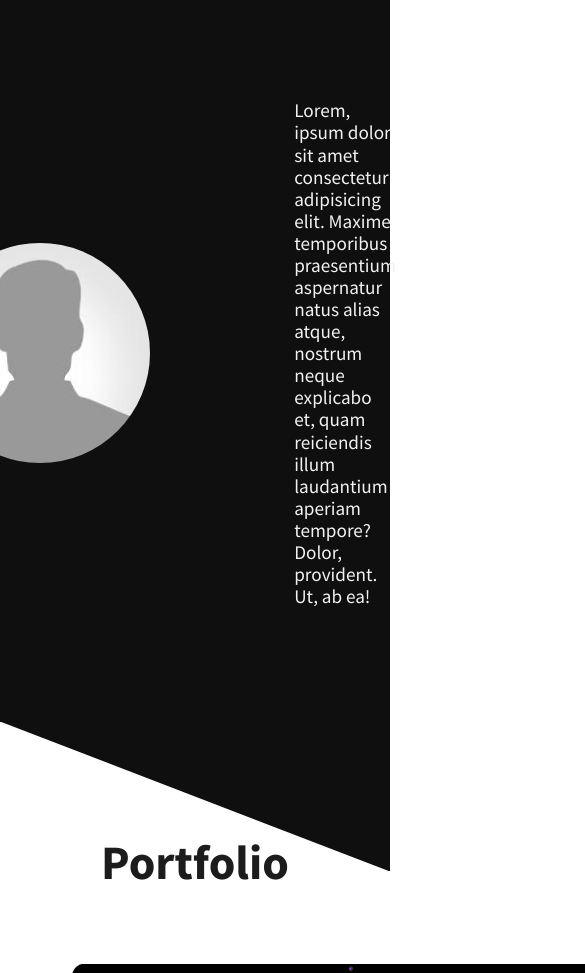
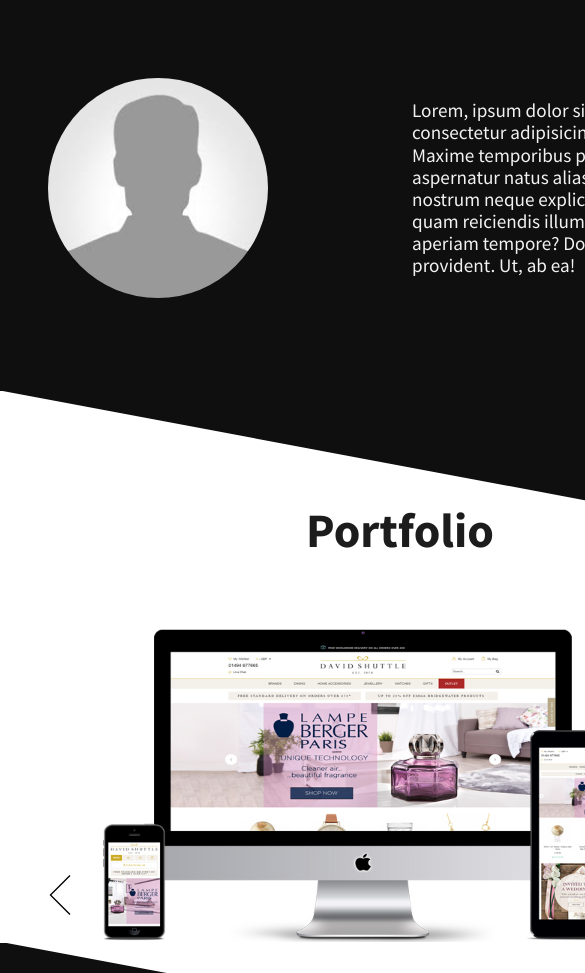
Before and after one commit to art-ste-web/ITEA-js-landing, a plain HTML site: page index.html in a window 390 px wide. Shown: the part 1027-2000 px from the top of the page, 585 px wide, since content can reach past the window. Drawn offline with Linux system fonts and the light colour scheme.

Commit message:
add mob styles

```diff
--- a/src/slider-style.css
+++ b/src/slider-style.css
@@ -1,3 +1,5 @@
+
+
 :active, :hover, :focus {
     outline: 0;
     outline-offset: 0;
@@ -64,3 +66,15 @@
     background-color:rgba(255, 255, 255, 0.4);
     transition: background-color .2s;
 }
+
+
+@media only screen and (max-width: 768px) {
+    .sliderWrapper {
+        width: 600px;
+        min-height: 320px;
+    }
+    .sliderImg {
+        width: 600px;
+        height: 320px;
+    }
+}
--- a/src/style.css
+++ b/src/style.css
@@ -1,3 +1,10 @@
+@media only screen and (max-width: 768px) {
+    #first_block, #about, #portfolio, #blog, #team, #contact {
+        min-width: 800px;
+    }
+
+}
+
 * {
     box-sizing: border-box;
 }
@@ -58,7 +65,8 @@ body {
     padding-top: 15%;
     padding-left: 5%;
     padding-right: 20%;
-
+   width: 100%;
+   min-width: 800px;
 }
 
 #first_block h1 {
```
